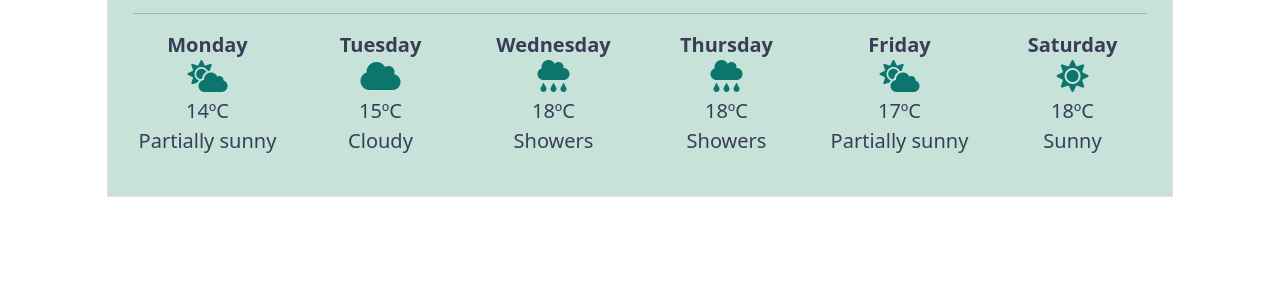
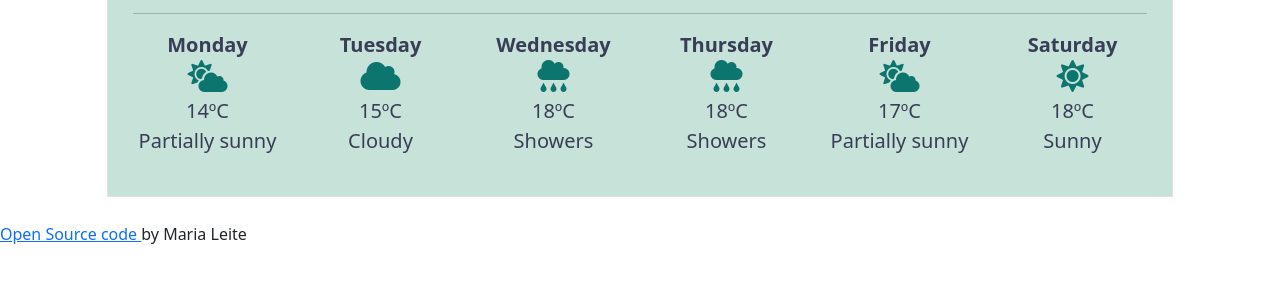
Before and after one commit to MariaJoaoLeite/MyweatherApp, a plain HTML site: page index.html in a window 1280 px wide. Shown: the part 463-746 px from the top of the page. Drawn offline with nearby package versions, Linux system fonts and the light colour scheme.

Commit message:
Added github link

```diff
--- a/index.html
+++ b/index.html
@@ -118,6 +118,9 @@
     </div>
     </div>
     </div>
+<p class="github-link">
+    <a href="https://github.com/MariaJoaoLeite/MyweatherApp.git" target="_blank"> Open Source code </a>by Maria Leite
+</p>
     <script src="src/index.js">
     </script>
 </body>
```
